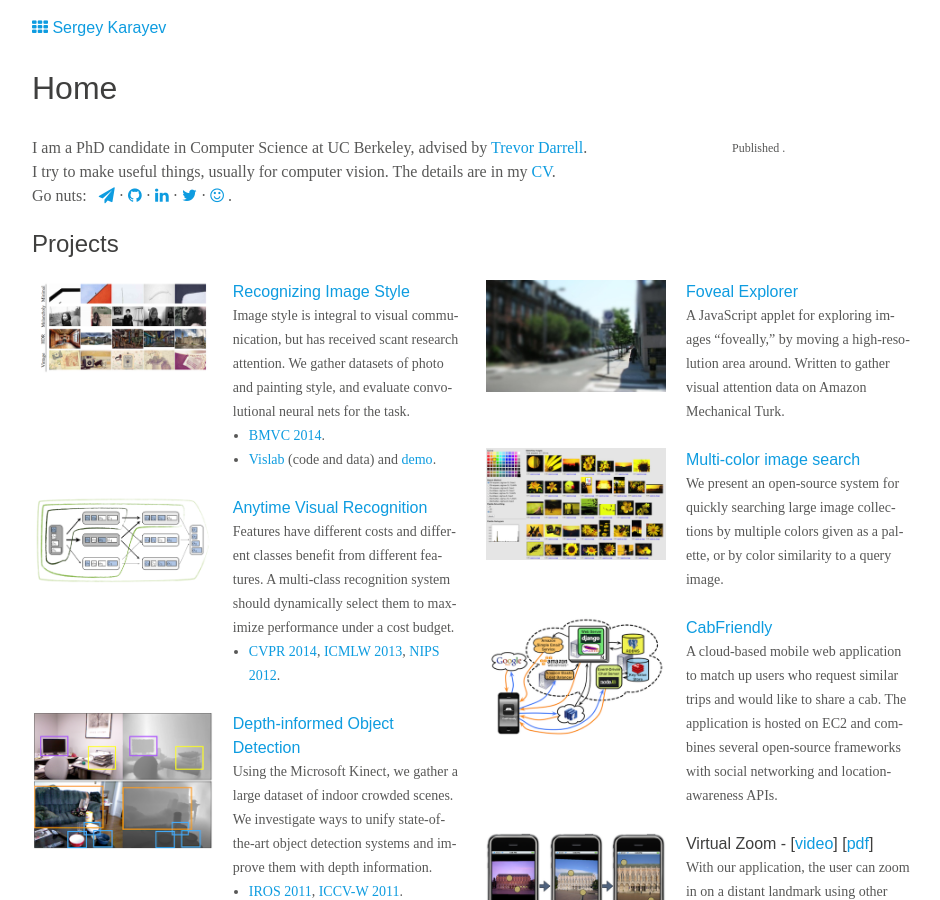
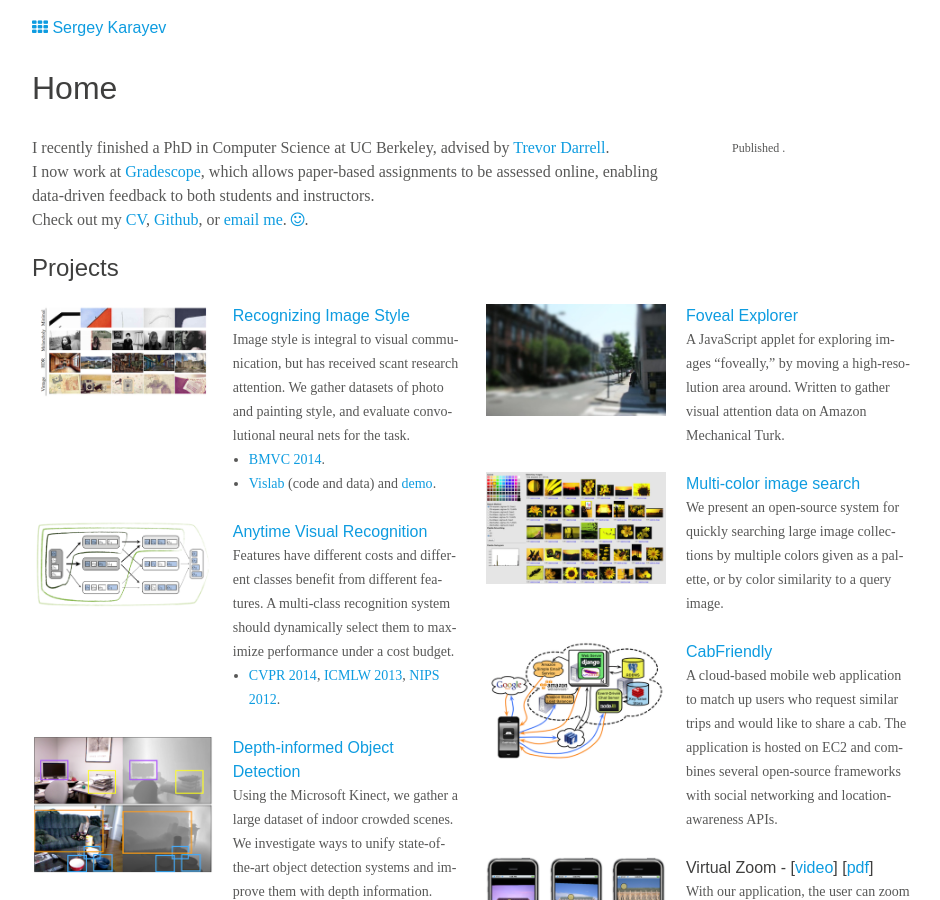
Before and after one commit to sergeyk/sergeyk.github.com, a Jekyll site: the page built from index.md, in a window 1280 px wide and 900 px high. Shown: the whole window, without its empty margins (168-1108 px from the left). Built offline with Jekyll 4.4.1, drawn with Linux system fonts in a browser that asks for light colours; nearby versions of some CDN libraries; library files that are not in the unit come from our copies.

Commit message:
updating for 2015, including resume source

```diff
--- a/index.md
+++ b/index.md
@@ -2,19 +2,12 @@
 title: Home
 layout: default
 ---
-I am a PhD candidate in Computer Science at UC Berkeley, advised by [Trevor Darrell](http://www.eecs.berkeley.edu/~trevor/).
+I recently finished a PhD in Computer Science at UC Berkeley, advised by [Trevor Darrell](http://www.eecs.berkeley.edu/~trevor/).
 <br />
-I try to make useful things, usually for computer vision.
-The details are in my [CV](/files/sergey_karayev_cv.pdf).
+I now work at [Gradescope](https://gradescope.com), which allows paper-based assignments to be assessed online, enabling data-driven feedback to both students and instructors.
 <br />
-Go nuts:
-&nbsp;
-<a href="mailto:sergeykarayev@gmail.com"><i class="fa fa-send"></i></a> &middot;
-<a href="https://github.com/sergeyk/"><i class="fa fa-github"></i></a> &middot;
-<a href="http://www.linkedin.com/in/sergeykarayev"><i class="fa fa-linkedin"></i></a> &middot;
-<a href="https://twitter.com/sergeykarayev"><i class="fa fa-twitter"></i></a> &middot;
-<a href="/images/mexico_getting_my_picture_taken.jpg"><i class="fa fa-smile-o"></i></a>
-.
+Check out my [CV](/resume/sergey_karayev_cv.pdf), [Github](https://github.com/sergeyk/), or [email me](mailto:sergeykarayev@gmail.com).
+<a href="/images/mexico_getting_my_picture_taken.jpg"><i class="fa fa-smile-o"></i></a>.
 
 ## Projects
 
```
Also changed, not shown: 5 other files.
